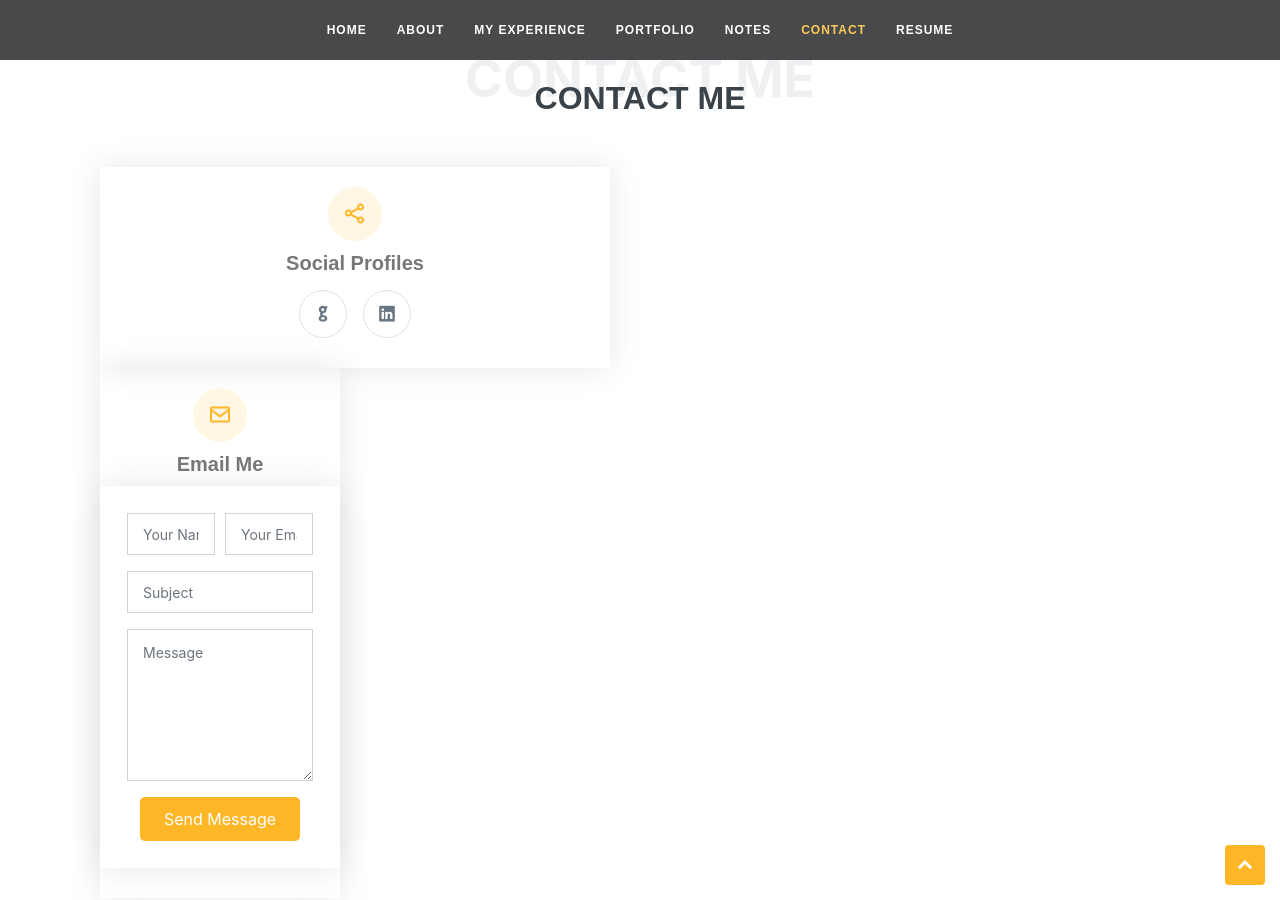
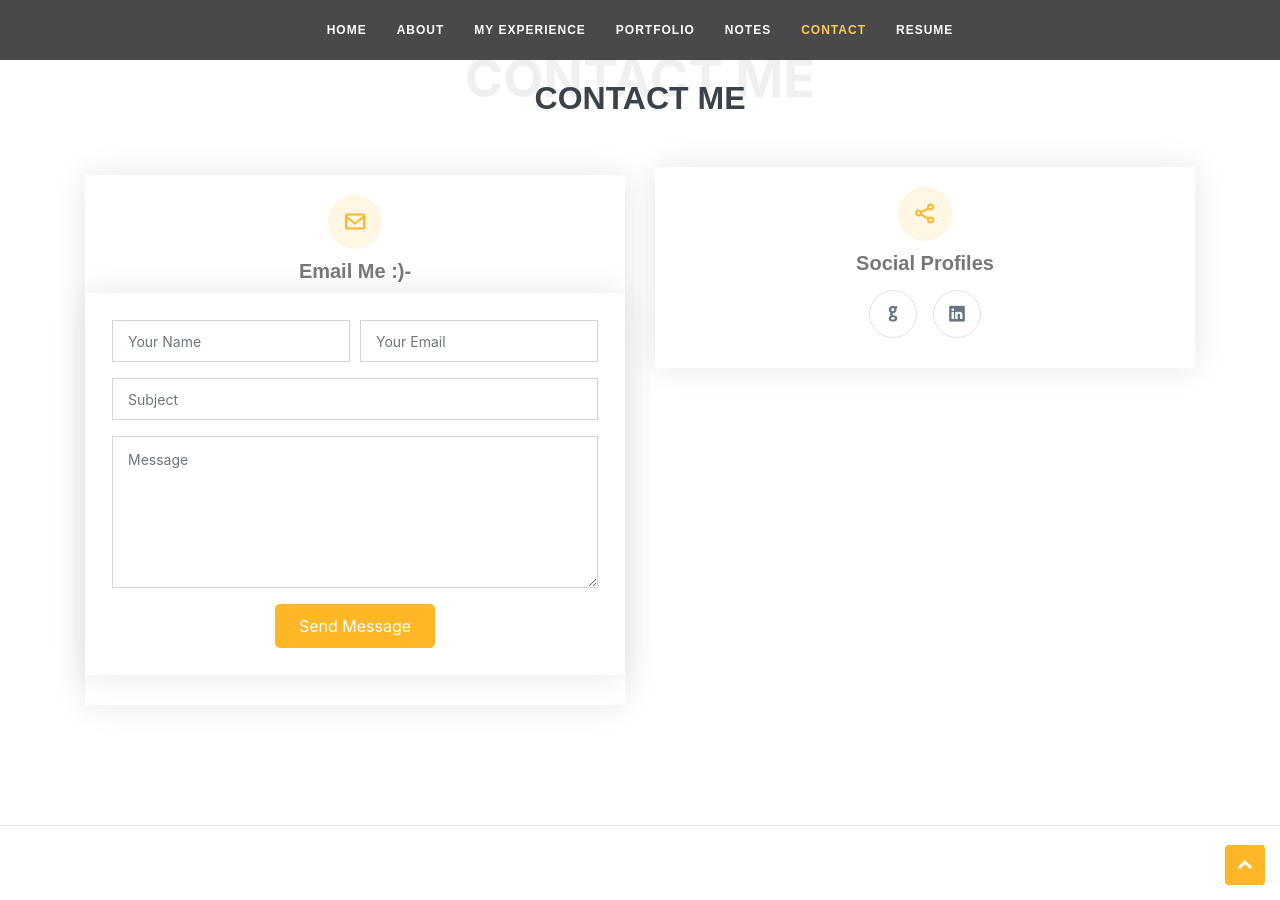
Before and after one commit to Pablitinho/pablitinho.github.io, a Jekyll site: the page built from index.md, in a window 1280 px wide and 900 px high, scrolled down 4688 px. Built offline with Jekyll 4.4.1, drawn with Linux system fonts in a browser that asks for light colours; nearby versions of some CDN libraries.

Commit message:
format changed

```diff
--- a/_includes/contact.html
+++ b/_includes/contact.html
@@ -11,22 +11,9 @@
     <div class="row">
 
       <div class="col-lg-6">
-          <div class="col-md-12">
-            <div class="info-box">
-              <i class="bx bx-share-alt"></i>
-              <h3>Social Profiles</h3>
-              <div class="social-links">
-                <a href="https://github.com/Pablitinho" class="github"><i class="icofont-github"></i>
-                <a href="https://www.linkedin.com/in/pablog3/" class="linkedin"><i class="icofont-linkedin"></i>
-                </a>
-              </div>
-            </div>
-        </div>
-
-			<div class="col-lg-6">
-				<div class="info-box mt-12">
+		<div class="info-box mt-2">
 		    <i class="bx bx-envelope"></i>
-					<h3>Email Me</h3>
+            <h3>Email Me :)-</h3>
 			<form id="contact-form" action="https://formspree.io/f/mvovvwkg" method="post" role="form" class="php-email-form">
 			  <div class="form-row">
 				<div class="col-md-6 form-group">
@@ -61,11 +48,24 @@
         </div>
 	  </div>
 
+      <div class="col-lg-6">
+
+        <div class="row">
+          <div class="col-md-12">
+            <div class="info-box">
+              <i class="bx bx-share-alt"></i>
+              <h3>Social Profiles</h3>
+              <div class="social-links">
+                <a href="https://github.com/Pablitinho" class="github"><i class="icofont-github"></i>
+                <a href="https://www.linkedin.com/in/pablog3/" class="linkedin"><i class="icofont-linkedin"></i>
+                </a>
+              </div>
+            </div>
+          </div>
 
         </div>
 
-
-
+      </div>
     </div>
 
   </div>
```
Also changed, not shown: other parts of _includes/contact.html (+1 -1 lines), index.html (line endings or trailing spaces). Lines whose indentation alone changed are shown as unchanged.
